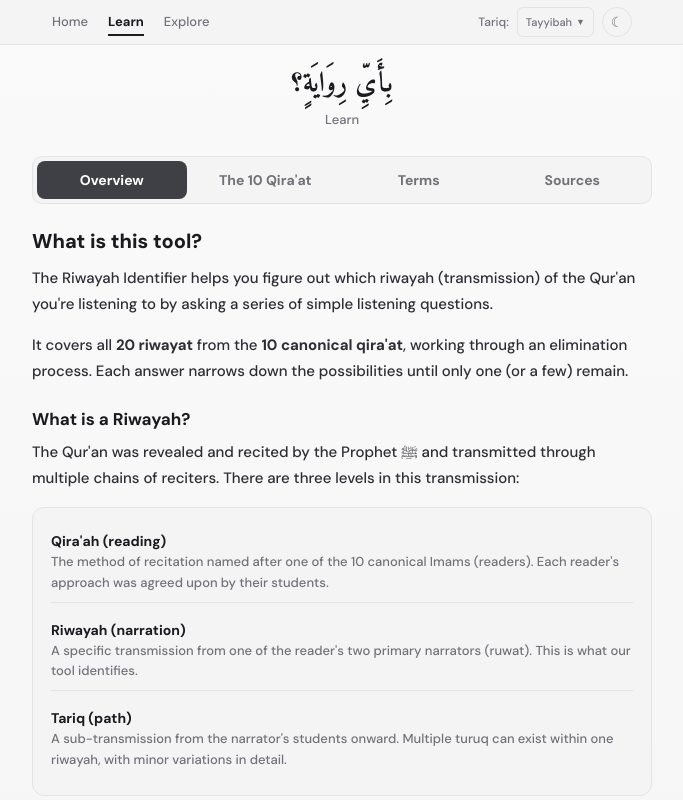
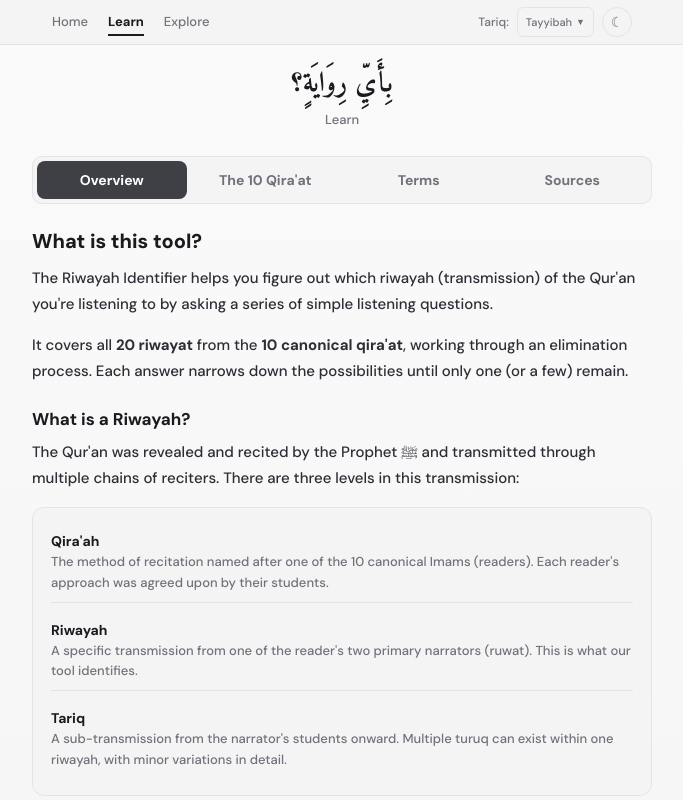
Before and after one commit to ManCaveDevs/riwayat-identifier, a React (Vite) app: page / in a window 1280 px wide. Both pictures are taken after a click on the button "Learn". Shown: the top 800 px of the page, without its empty margins (298-981 px from the left). Built offline with nearby package versions, Linux system fonts and the light colour scheme.

Commit message:
Remove redundant English glosses from Qira'ah, Riwayah, Tariq labels
The definitions already explain each term, so the parenthetical
translations were unnecessary.

```diff
--- a/src/i18n.js
+++ b/src/i18n.js
@@ -240,11 +240,11 @@ const translations = {
         whatP2: "It covers all 20 riwayat from the 10 canonical qira'at, working through an elimination process. Each answer narrows down the possibilities until only one (or a few) remain.",
         riwayahTitle: "What is a Riwayah?",
         riwayahIntro: "The Qur'an was revealed and recited by the Prophet \uFDFA and transmitted through multiple chains of reciters. There are three levels in this transmission:",
-        levelQiraah: "Qira'ah (reading)",
+        levelQiraah: "Qira'ah",
         levelQiraahDesc: "The method of recitation named after one of the 10 canonical Imams (readers). Each reader's approach was agreed upon by their students.",
-        levelRiwayah: "Riwayah (narration)",
+        levelRiwayah: "Riwayah",
         levelRiwayahDesc: "A specific transmission from one of the reader's two primary narrators (ruwat). This is what our tool identifies.",
-        levelTariq: "Tariq (path)",
+        levelTariq: "Tariq",
         levelTariqDesc: "A sub-transmission from the narrator's students onward. Multiple turuq can exist within one riwayah, with minor variations in detail.",
         riwayahP: "Sometimes the differences are in pronunciation, like a vowel held longer or a letter softened, and sometimes even the words themselves differ slightly. All of these variations are authentic and go back to the Prophet \uFDFA through verified chains of transmission.",
         whyTitle: "Why do multiple readings exist?",
--- a/src/learn.jsx
+++ b/src/learn.jsx
@@ -329,9 +329,9 @@ export default function LearnPage({ onHome, onLearn, onExplore, darkMode, toggle
               <InfoCard>
                 <div style={{ display: "flex", flexDirection: "column", gap: 10 }}>
                   {[
-                    ["Qira'ah (reading)", "The method of recitation named after one of the 10 canonical Imams (readers). Each reader's approach was agreed upon by their students."],
-                    ["Riwayah (narration)", "A specific transmission from one of the reader's two primary narrators (ruwat). This is what our tool identifies."],
-                    ["Tariq (path)", "A sub-transmission from the narrator's students onward. Multiple turuq can exist within one riwayah, with minor variations in detail."]
+                    ["Qira'ah", "The method of recitation named after one of the 10 canonical Imams (readers). Each reader's approach was agreed upon by their students."],
+                    ["Riwayah", "A specific transmission from one of the reader's two primary narrators (ruwat). This is what our tool identifies."],
+                    ["Tariq", "A sub-transmission from the narrator's students onward. Multiple turuq can exist within one riwayah, with minor variations in detail."]
                   ].map(([title, desc], i) => (
                     <div key={i} style={{ padding: "8px 0", borderBottom: i < 2 ? "1px solid var(--border)" : "none" }}>
                       <div style={{ fontSize: 14, fontWeight: 700, color: "var(--heading)", marginBottom: 2 }}>{title}</div>
```
